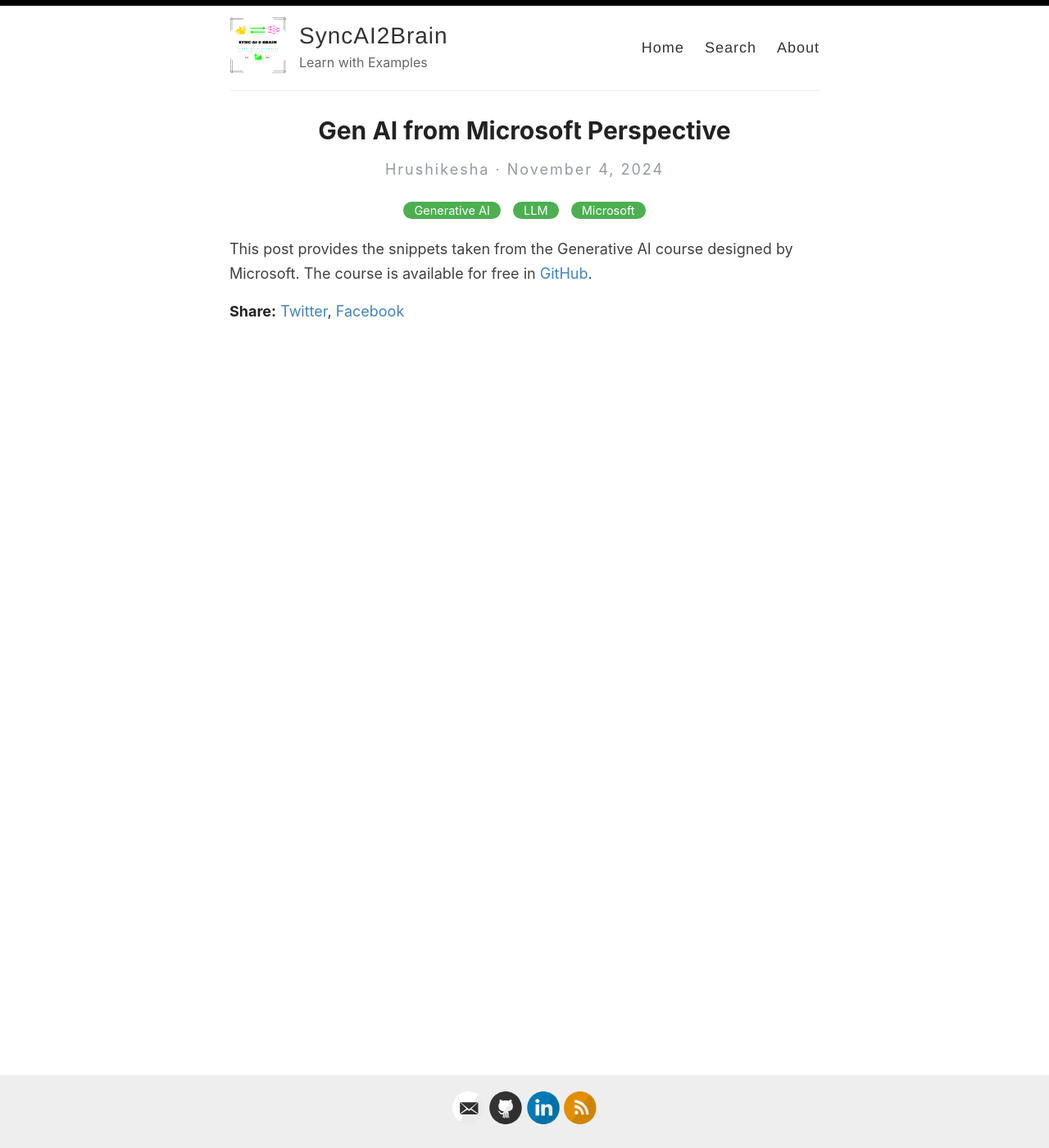
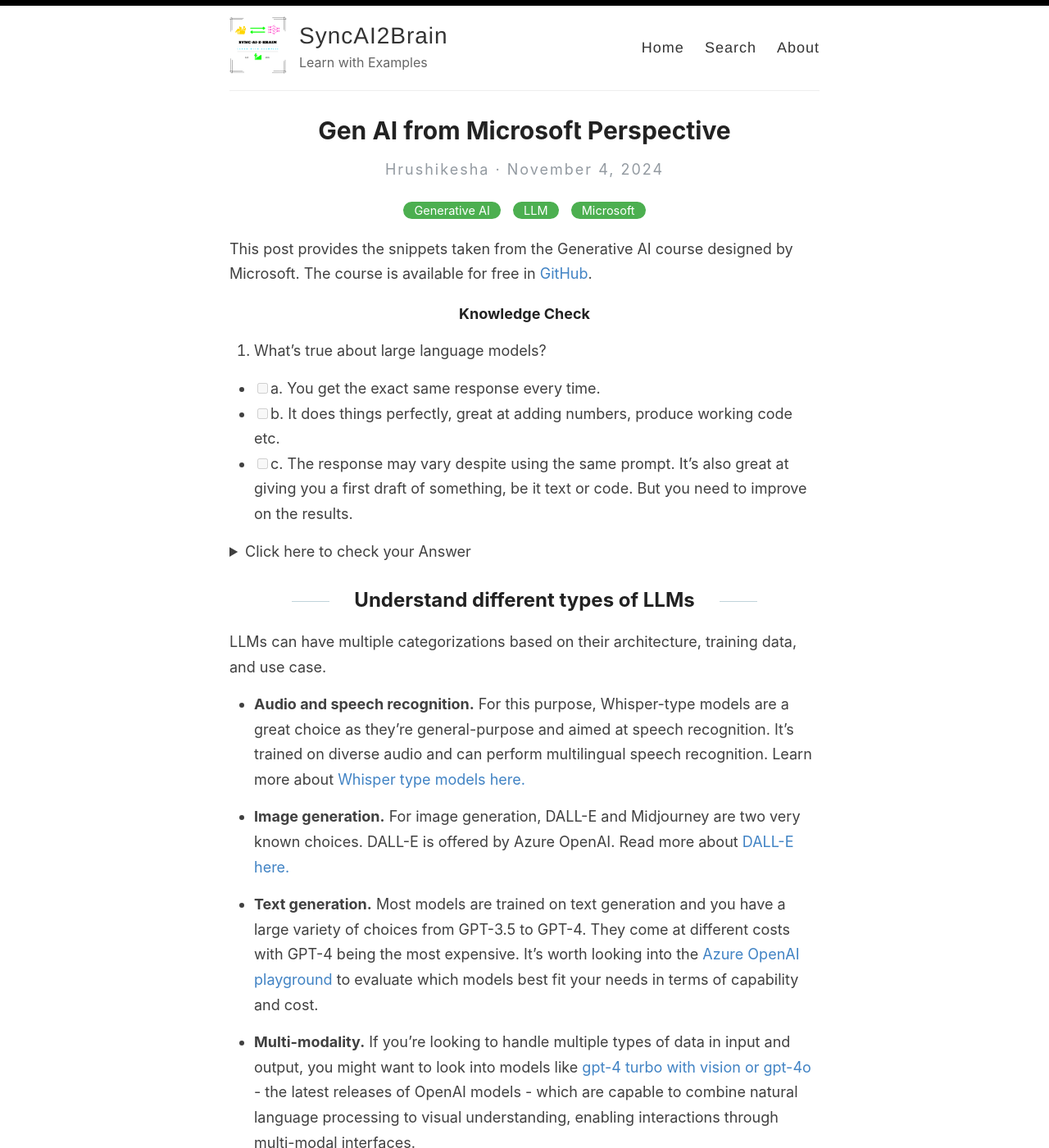
Before and after one commit to syncai2brain/syncai2brain.github.io, a Jekyll site: the page built from _posts/2024-11-04-Microsoft-GenAI-Course.md, in a window 1280 px wide and 1400 px high. Shown: the whole window at 82% size. Built offline with Jekyll 4.4.1, drawn with Linux system fonts in a browser that asks for light colours.

Commit message:
Update 2024-11-04-Microsoft-GenAI-Course.md

```diff
--- a/_posts/2024-11-04-Microsoft-GenAI-Course.md
+++ b/_posts/2024-11-04-Microsoft-GenAI-Course.md
@@ -6,3 +6,28 @@
 
 This post provides the snippets taken from the Generative AI course designed by Microsoft.
 The course is available for free in [GitHub](https://microsoft.github.io/generative-ai-for-beginners/#/).
+
+#### Knowledge Check
+
+1. What's true about large language models?
+
+- [ ] a. You get the exact same response every time.
+- [ ] b. It does things perfectly, great at adding numbers, produce working code etc.
+- [ ] c. The response may vary despite using the same prompt. It's also great at giving you a first draft of something, be it text or code. But you need to improve on the results.
+
+<details>
+  <summary>Click here to check your Answer</summary>
+  Correct Answer is Option 'c'
+</details>
+
+## Understand different types of LLMs
+
+LLMs can have multiple categorizations based on their architecture, training data, and use case.
+
+- **Audio and speech recognition.** For this purpose, Whisper-type models are a great choice as they're general-purpose and aimed at speech recognition. It's trained on diverse audio and can perform multilingual speech recognition. Learn more about [Whisper type models here.](https://platform.openai.com/docs/models/whisper?WT.mc_id=academic-105485-koreyst)
+
+- **Image generation.** For image generation, DALL-E and Midjourney are two very known choices. DALL-E is offered by Azure OpenAI. Read more about [DALL-E here.](https://platform.openai.com/docs/models/dall-e?WT.mc_id=academic-105485-koreyst)
+
+- **Text generation.** Most models are trained on text generation and you have a large variety of choices from GPT-3.5 to GPT-4. They come at different costs with GPT-4 being the most expensive. It's worth looking into the [Azure OpenAI playground](https://oai.azure.com/portal/playground?WT.mc_id=academic-105485-koreyst) to evaluate which models best fit your needs in terms of capability and cost.
+
+- **Multi-modality.** If you're looking to handle multiple types of data in input and output, you might want to look into models like [gpt-4 turbo with vision or gpt-4o](https://learn.microsoft.com/azure/ai-services/openai/concepts/models#gpt-4-and-gpt-4-turbo-models?WT.mc_id=academic-105485-koreyst) - the latest releases of OpenAI models - which are capable to combine natural language processing to visual understanding, enabling interactions through multi-modal interfaces.
```
